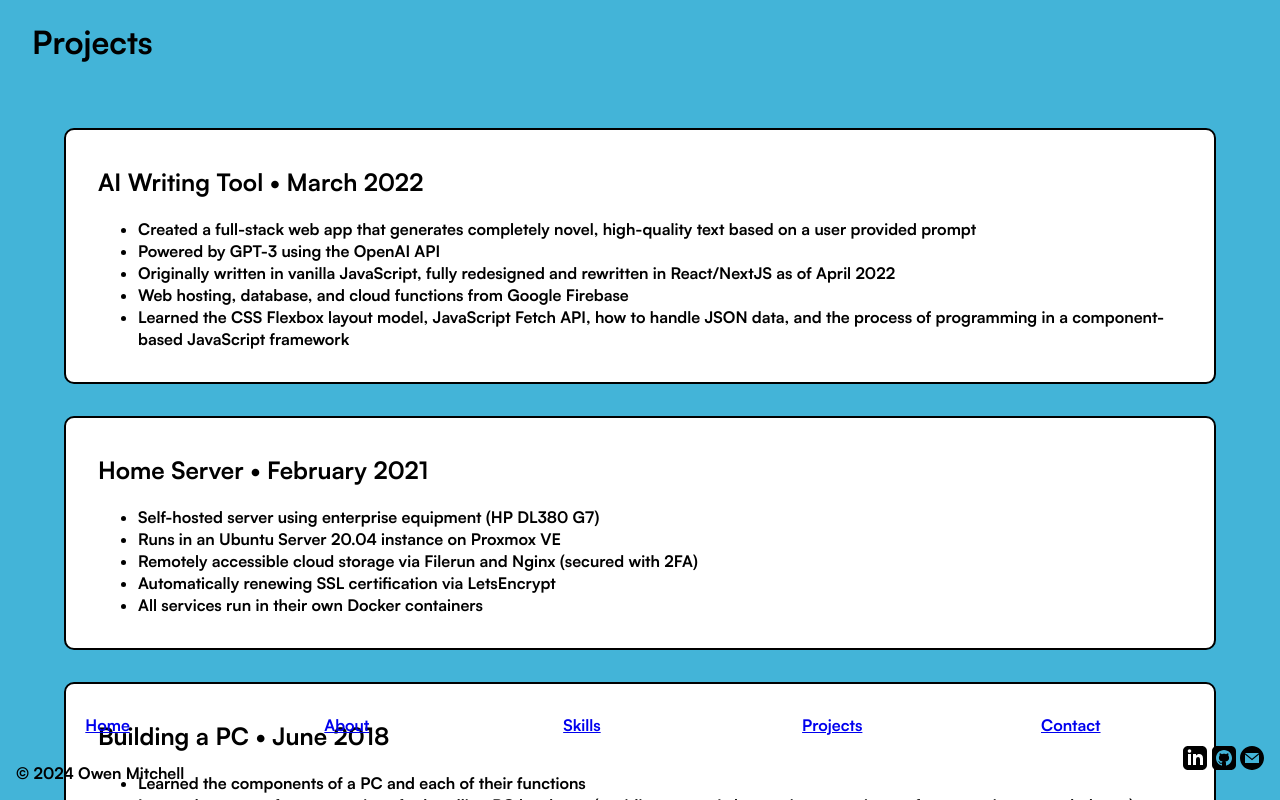
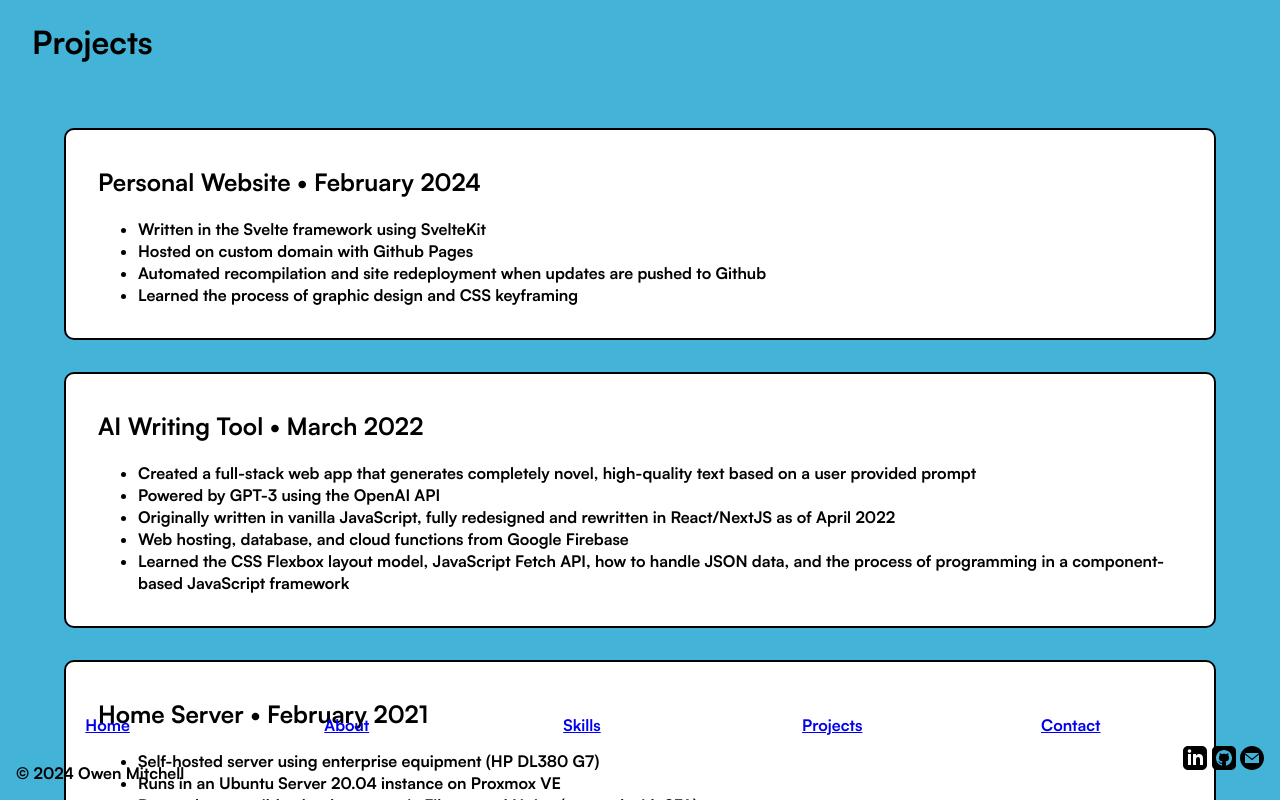
Before and after one commit to owen-mitch/owenmitch, a SvelteKit app: page /projects in a window 1280 px wide. Built offline with nearby package versions, Linux system fonts and the light colour scheme.

Commit message:
Added a project and skills

```diff
--- a/package.json
+++ b/package.json
@@ -1,6 +1,6 @@
 {
 	"name": "owenmitch",
-	"version": "0.0.1",
+	"version": "0.0.2",
 	"private": true,
 	"scripts": {
 		"dev": "vite dev",
--- a/src/routes/projects/+page.svelte
+++ b/src/routes/projects/+page.svelte
@@ -7,6 +7,18 @@
 <div class="container">
     <HeaderAnimation />
     <h1>Projects</h1>
+    <div class="bio-container">
+        <h2>Personal Website • February 2024</h2>
+        <ul>
+            <li>Written in the Svelte framework using SvelteKit</li>
+            <li>Hosted on custom domain with Github Pages</li>
+            <li>
+                Automated recompilation and site redeployment when updates are
+                pushed to Github
+            </li>
+            <li>Learned the process of graphic design and CSS keyframing</li>
+        </ul>
+    </div>
     <div class="bio-container">
         <h2>AI Writing Tool • March 2022</h2>
         <ul>
@@ -59,7 +71,6 @@
     </div>
     <div class="additional-footer-helper"></div>
     <ButtonTray />
-
 </div>
 <Footer />
 
--- a/src/routes/skills/+page.svelte
+++ b/src/routes/skills/+page.svelte
@@ -9,17 +9,17 @@
     <h1>Skills</h1>
     <div class="bio-container">
         <h2>Programming Languages</h2>
-        <p>Javascript/Typescript, HTML/CSS, Java, Python, C/C++, SQL</p>
+        <p>Javascript/Typescript, HTML/CSS/Sass, Java, Python, C/C++, SQL</p>
         <h2>JavaScript Frameworks</h2>
         <p>React, Next.js, Svelte</p>
     </div>
     <div class="bio-container">
         <h2>Software</h2>
-        <p>Linux, Docker, Google Firebase, Nginx, MariaDB</p>
+        <p>AWS (S3, DynamoDB), Linux, Docker, Firebase, Tableau, Nginx, MySQL Workbench, MariaDB</p>
     </div>
     <div class="bio-container">
         <h2>Soft Skills</h2>
-        <p>Communication, problem solving, strong work ethic</p>
+        <p>Communication, creativity, problem solving, strong work ethic</p>
     </div>
     <div class="bio-container">
         <h2>Certifications</h2>
```
